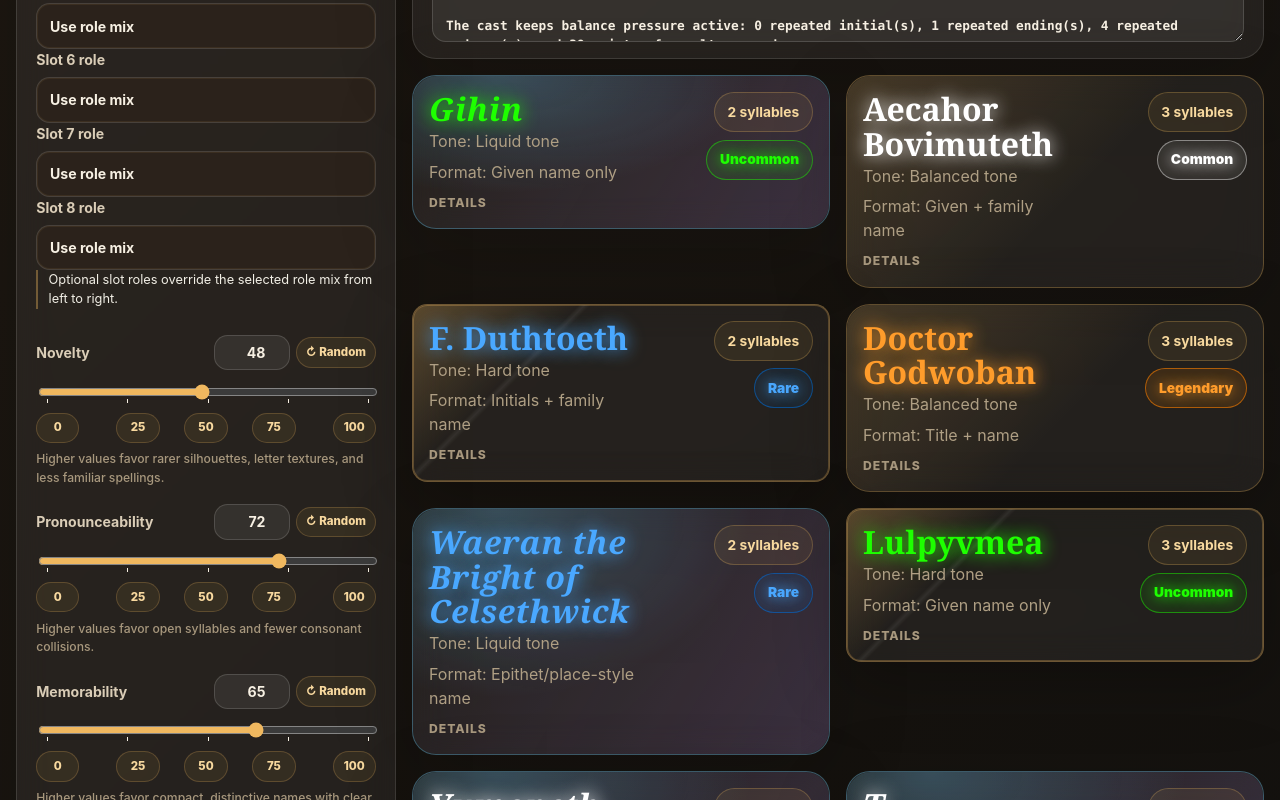
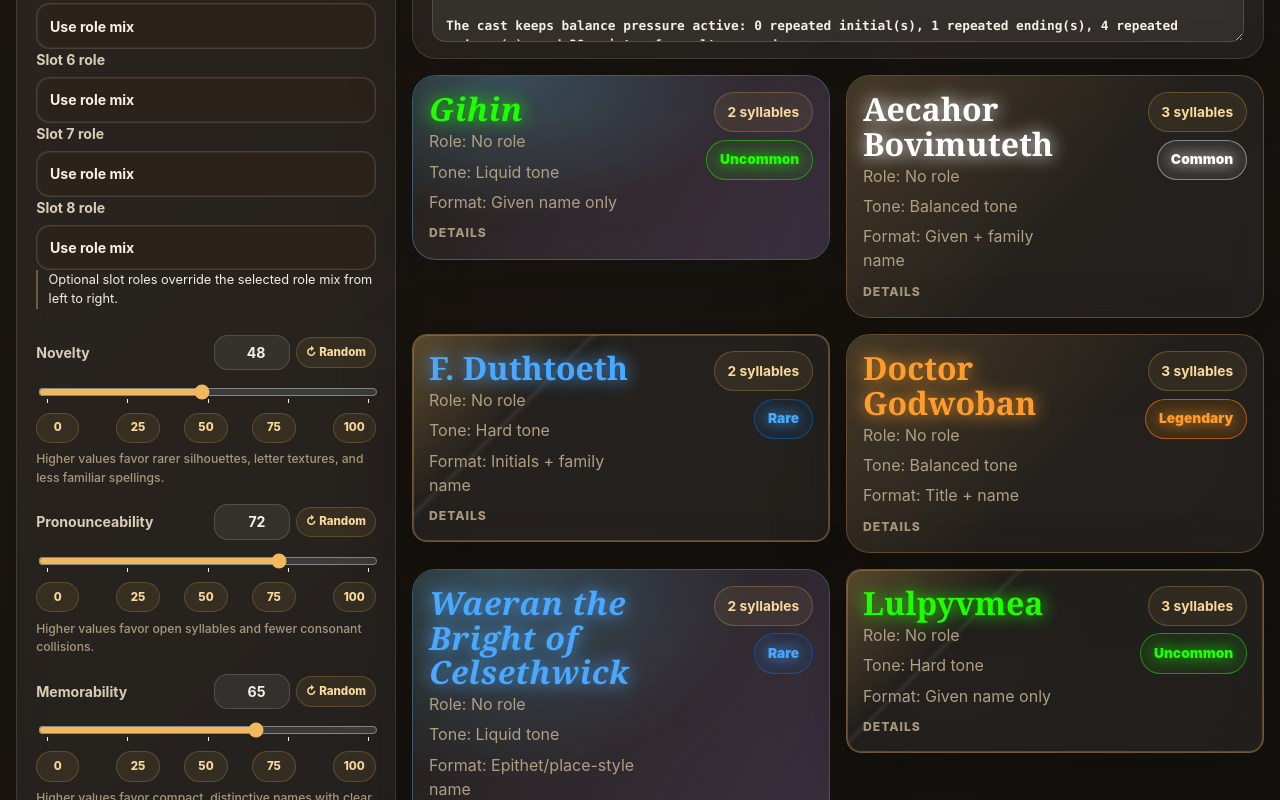
Before and after one commit to jaahay/name-forge, a React (Vite) app: page / in a window 1280 px wide. Shown: the part 1020-1820 px from the top of the page. Built offline with nearby package versions, Linux system fonts and the light colour scheme.

Commit message:
Render cast role metadata on name cards

```diff
--- a/src/ui/NameCard.tsx
+++ b/src/ui/NameCard.tsx
@@ -16,6 +16,7 @@ function labelFor(value: string): string {
 export function NameCard({ name }: NameCardProps) {
   const rarity = rarityPresentation[name.silhouette.rarityBand];
   const identity = name.identity;
+  const roleLabel = name.role?.label ?? 'No role';
   const toneLabel = `${labelFor(name.silhouette.texture)} tone`;
   const formatLabel = identity ? identity.format.label : `${labelFor(name.silhouette.rhythm)} rhythm`;
 
@@ -25,7 +26,7 @@ export function NameCard({ name }: NameCardProps) {
         <div className="name-card-header">
           <div className="name-card-title-block">
             <h2 className={`name-card-title ${rarity.className}`}>{name.name}</h2>
-            <p className="name-style-row"><span>Tone: {toneLabel}</span><span>Format: {formatLabel}</span></p>
+            <p className="name-style-row"><span>Role: {roleLabel}</span><span>Tone: {toneLabel}</span><span>Format: {formatLabel}</span></p>
           </div>
           <div className="name-card-meta" aria-label={`${name.silhouette.syllableCount} syllables, ${rarity.label} rarity`}>
             <span>{name.silhouette.syllableCount} syllables</span>
```
